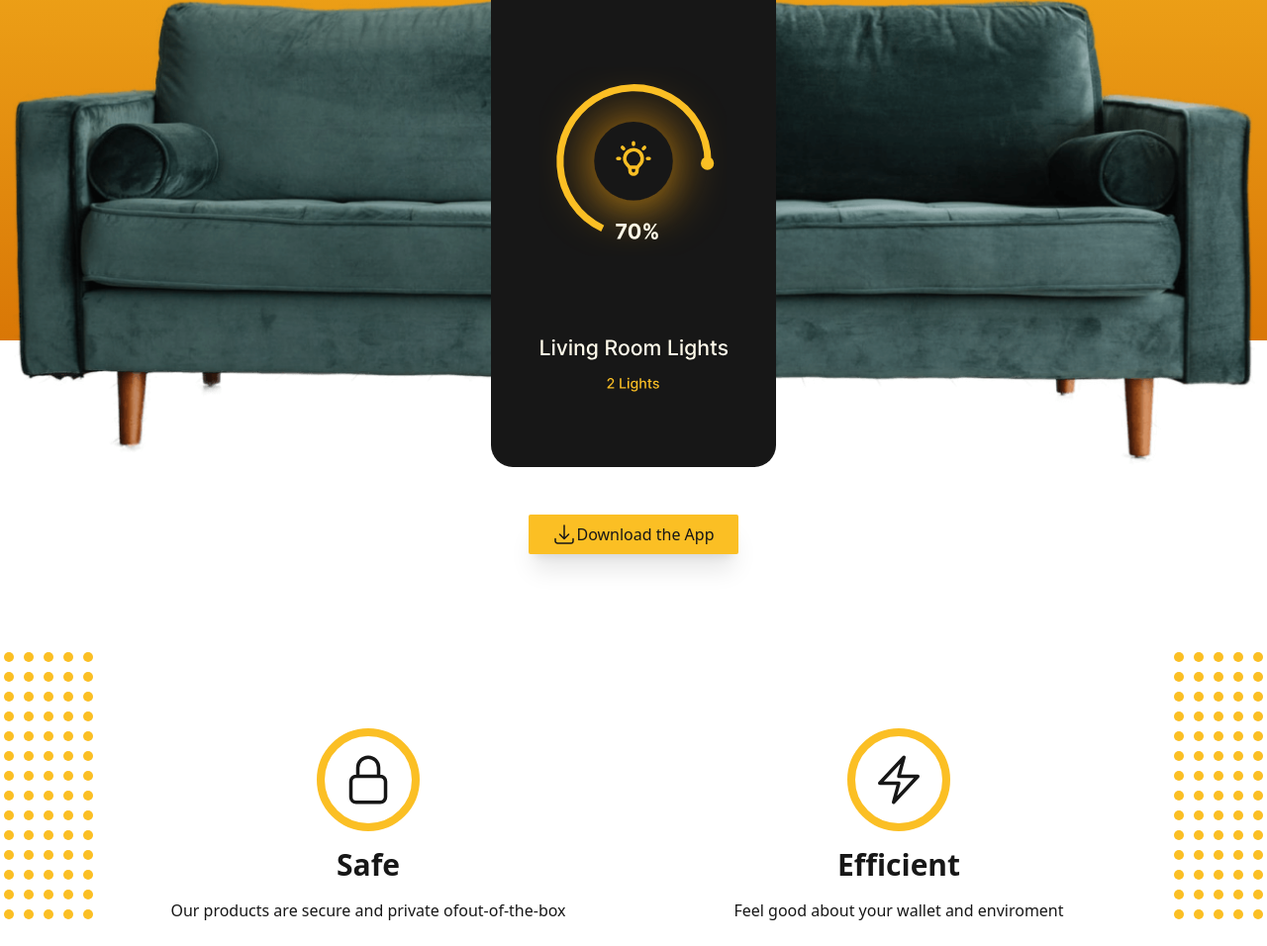
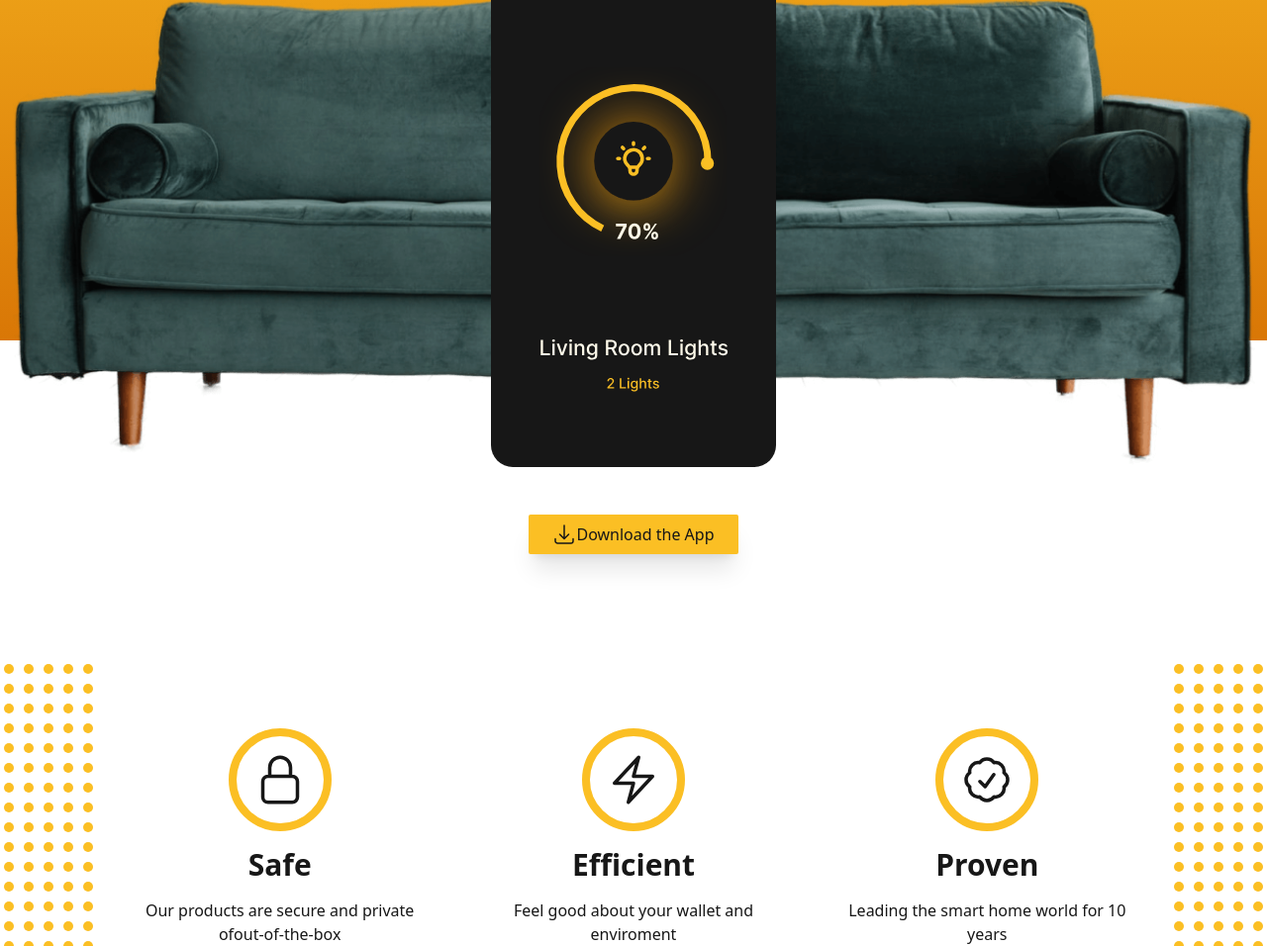
Before and after one commit to mohammadsaeediaf/homesmart-landing-page, a website built with Vite: page index.html in a window 1280 px wide. Shown: the part 412-1368 px from the top of the page at 99% size. Before the commit the page ends 1344 px from the top, so only its background shows below. Built offline with nearby package versions, Linux system fonts and the light colour scheme.

Commit message:
Add badge section

```diff
--- a/index.html
+++ b/index.html
@@ -307,14 +307,37 @@
           <p>Feel good about your wallet and enviroment</p>
         </div>
 
+        <!-- Badge -->
+
+        <div class="grid
+        gap-4
+        justify-items-center
+        text-center
+        md:flex-1
+        ">
+          <div class="
+          rounded-full
+          border-8
+          border-amber-400
+          p-4
+          ">
+          <svg xmlns="http://www.w3.org/2000/svg" fill="none" viewBox="0 0 24 24" stroke-width="1.5" stroke="currentColor" class="w-14 h-14">
+            <path stroke-linecap="round" stroke-linejoin="round" d="M9 12.75 11.25 15 15 9.75M21 12c0 1.268-.63 2.39-1.593 3.068a3.745 3.745 0 0 1-1.043 3.296 3.745 3.745 0 0 1-3.296 1.043A3.745 3.745 0 0 1 12 21c-1.268 0-2.39-.63-3.068-1.593a3.746 3.746 0 0 1-3.296-1.043 3.745 3.745 0 0 1-1.043-3.296A3.745 3.745 0 0 1 3 12c0-1.268.63-2.39 1.593-3.068a3.745 3.745 0 0 1 1.043-3.296 3.746 3.746 0 0 1 3.296-1.043A3.746 3.746 0 0 1 12 3c1.268 0 2.39.63 3.068 1.593a3.746 3.746 0 0 1 3.296 1.043 3.746 3.746 0 0 1 1.043 3.296A3.745 3.745 0 0 1 21 12Z" />
+          </svg>
+
+
+
+          </div>
+          <h3 class="
+          text-3xl
+          font-bold
+          ">Proven</h3>
+          <p>Leading the smart home world for 10 years</p>
+        </div>
+
       </div>
     </section>
 
-
-
-
-
-    </main>
 
 
     <!--------------------End Main Section------------------->
--- a/tailwind.config.js
+++ b/tailwind.config.js
@@ -2,7 +2,11 @@
 export default {
   content: ["./index.html", "./src/**/*.{js,ts,jsx,tsx}"],
   theme: {
-    extend: {},
+    extend: {
+      maxWidth:{
+        '16' : '16rem'
+      }
+    },
   },
   plugins: ['require("@tailwindcss/forms")'],
 };
```
